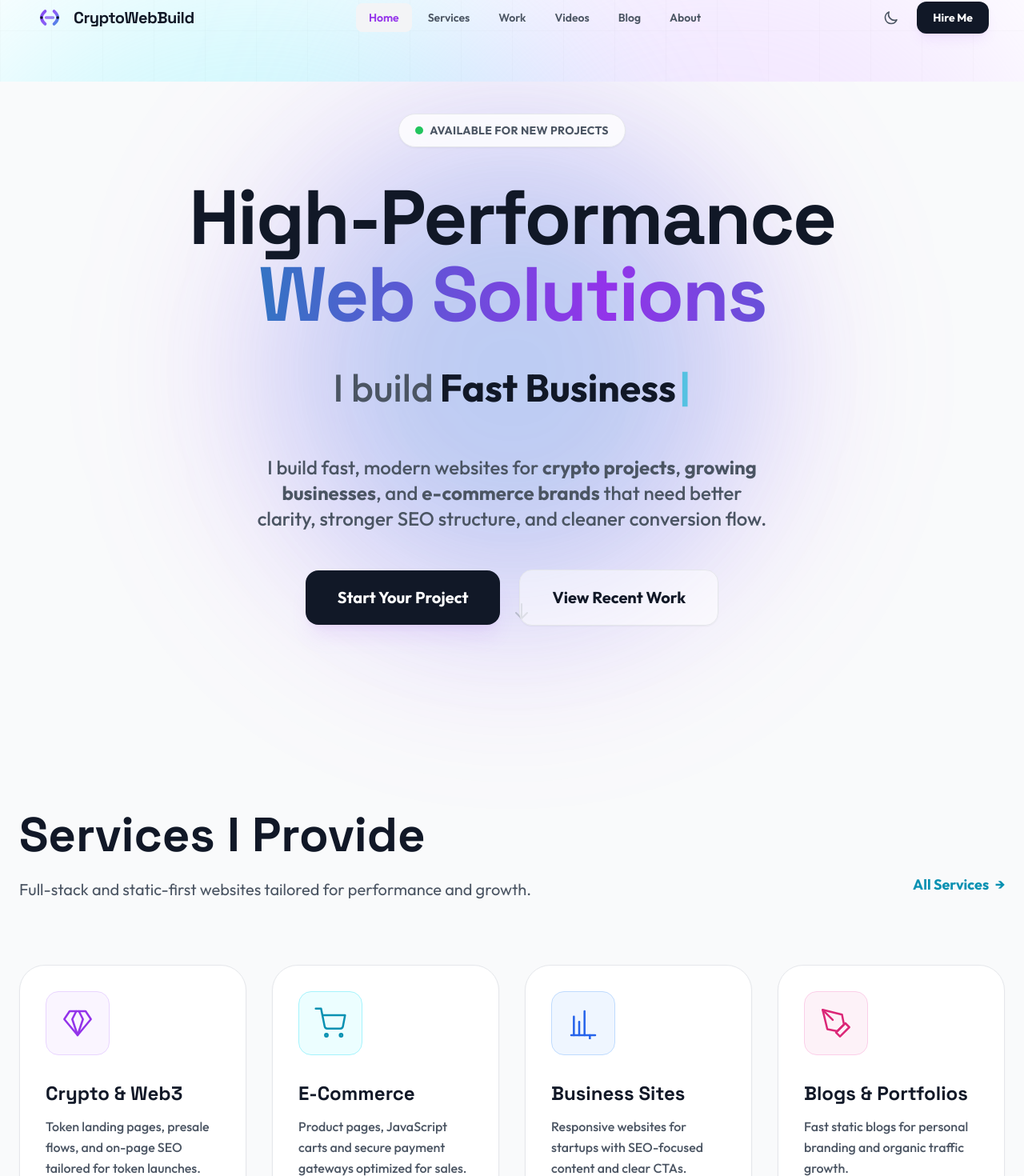
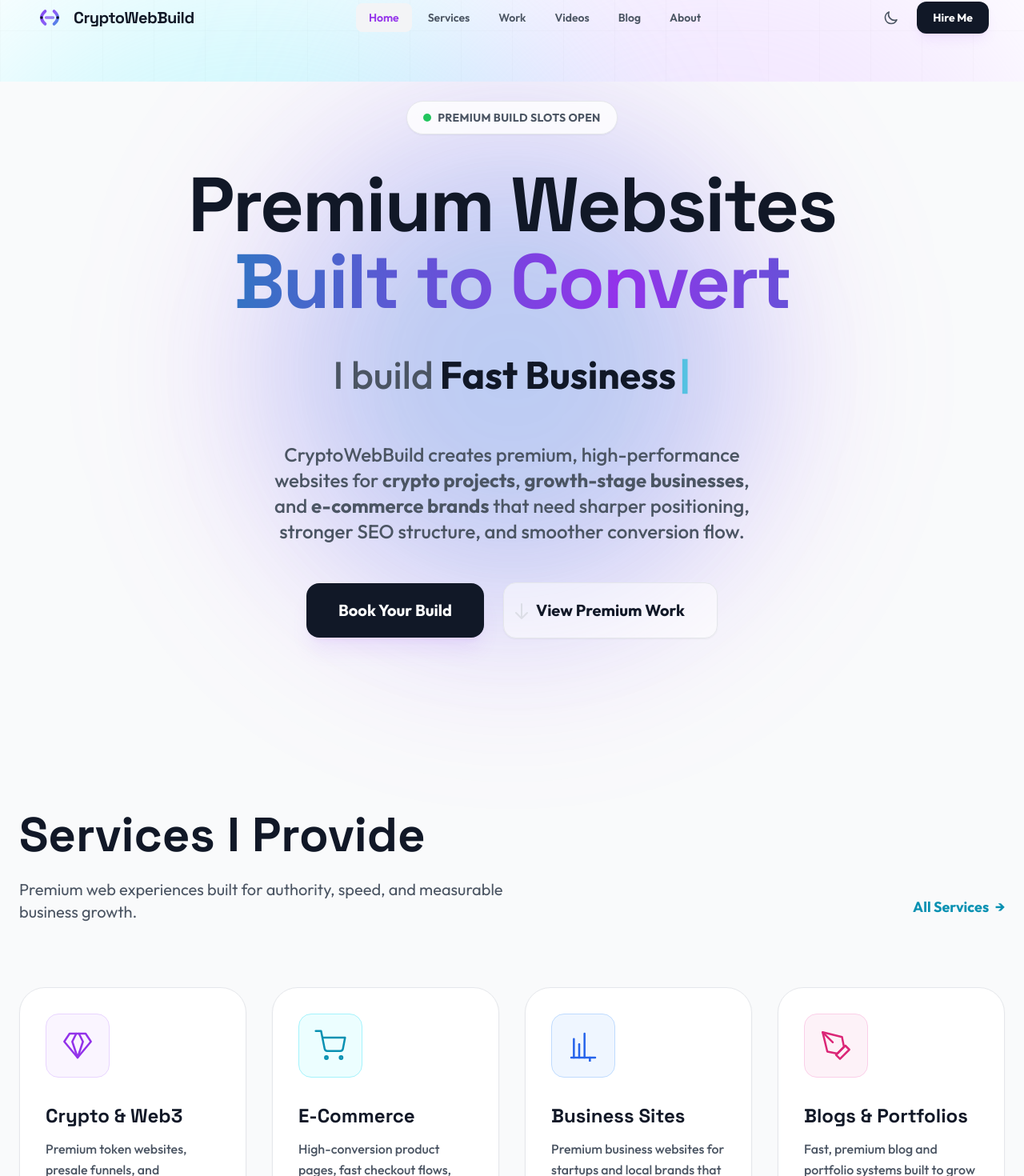
Before and after one commit to cryptowebbuild/CryptoWebBuild-, a React (Vite) app: page / in a window 1280 px wide. Shown: the part 26-1496 px from the top of the page at 80% size. Built offline with nearby package versions, Linux system fonts and the light colour scheme.

Commit message:
Upgrade homepage positioning and improve SEO CTR targets

```diff
--- a/pages/Home.tsx
+++ b/pages/Home.tsx
@@ -60,8 +60,8 @@ const Home: React.FC = () => {
 
       {/* --- SEO Configuration --- */}
       <SEO
-        title="CryptoWebBuild | Fast Websites for Crypto, Business & E-commerce"
-        description="CryptoWebBuild builds fast, modern websites for crypto projects, businesses, and e-commerce brands with strong SEO structure, clean design, and conversion-focused UX."
+        title="CryptoWebBuild | Premium Websites for Crypto, Startups & Growth Brands"
+        description="CryptoWebBuild designs premium, high-performance websites for crypto projects, startups, and growth-focused businesses with stronger SEO, clearer messaging, and conversion-first UX."
         keywords={[
           'Crypto Website Developer',
           'Business Website Developer',
@@ -89,14 +89,14 @@ const Home: React.FC = () => {
               <span className="animate-ping absolute inline-flex h-full w-full rounded-full bg-green-400 opacity-75"></span>
               <span className="relative inline-flex rounded-full h-2.5 w-2.5 bg-green-500"></span>
             </span>
-            <span className="text-xs md:text-sm font-bold text-gray-600 dark:text-gray-300 uppercase tracking-wide">Available for New Projects</span>
+            <span className="text-xs md:text-sm font-bold text-gray-600 dark:text-gray-300 uppercase tracking-wide">Premium Build Slots Open</span>
           </div>
 
           {/* H1 Title */}
           <h1 className="font-display text-5xl sm:text-6xl md:text-8xl font-black tracking-tight mb-8 leading-[1.1] animate-slide-up text-gray-900 dark:text-white text-balance">
-            High-Performance <br/>
+            Premium Websites <br/>
             <span className="text-transparent bg-clip-text bg-gradient-to-r from-purple-600 via-cyan-600 to-purple-600 dark:from-purple-400 dark:via-cyan-400 dark:to-purple-400 bg-[length:200%_auto] animate-shimmer">
-              Web Solutions
+              Built to Convert
             </span>
           </h1>
 
@@ -110,7 +110,7 @@ const Home: React.FC = () => {
           </div>
 
           <p className="text-lg md:text-2xl text-gray-600 dark:text-gray-300 max-w-3xl mx-auto mb-12 leading-relaxed animate-slide-up font-medium text-balance" style={{ animationDelay: '0.4s' }}>
-            I build fast, modern websites for <strong>crypto projects</strong>, <strong>growing businesses</strong>, and <strong>e-commerce brands</strong> that need better clarity, stronger SEO structure, and cleaner conversion flow.
+            CryptoWebBuild creates premium, high-performance websites for <strong>crypto projects</strong>, <strong>growth-stage businesses</strong>, and <strong>e-commerce brands</strong> that need sharper positioning, stronger SEO structure, and smoother conversion flow.
           </p>
 
           <div className="flex flex-col sm:flex-row gap-4 md:gap-6 justify-center items-center w-full sm:w-auto animate-slide-up" style={{ animationDelay: '0.6s' }}>
@@ -118,14 +118,14 @@ const Home: React.FC = () => {
               to="/contact"
               className="relative px-8 py-4 md:px-10 md:py-5 bg-gray-900 text-white dark:bg-white dark:text-black font-bold text-lg md:text-xl rounded-2xl overflow-hidden transition-all active:scale-95 hover:scale-105 shadow-xl shadow-purple-500/10 w-full sm:w-auto flex items-center justify-center"
             >
-              <span className="relative z-10">Start Your Project</span>
+              <span className="relative z-10">Book Your Build</span>
             </Link>
 
             <Link
               to="/projects"
               className="px-8 py-4 md:px-10 md:py-5 text-gray-900 dark:text-white font-bold text-lg md:text-xl rounded-2xl border border-gray-200 dark:border-white/10 bg-white/50 dark:bg-white/5 hover:bg-gray-100 dark:hover:bg-white/10 transition-all active:scale-95 shadow-sm w-full sm:w-auto text-center backdrop-blur-md"
             >
-              View Recent Work
+              View Premium Work
             </Link>
           </div>
         </div>
@@ -144,7 +144,7 @@ const Home: React.FC = () => {
               Services I Provide
             </h2>
             <p className="text-gray-600 dark:text-gray-400 text-lg md:text-xl leading-relaxed">
-              Full-stack and static-first websites tailored for performance and growth.
+              Premium web experiences built for authority, speed, and measurable business growth.
             </p>
           </div>
           <Link to="/services" className="text-cyan-600 dark:text-cyan-400 font-bold text-lg hover:text-cyan-500 transition-colors flex items-center gap-2 group border-b-2 border-transparent hover:border-cyan-500 pb-1">
@@ -164,7 +164,7 @@ const Home: React.FC = () => {
             </div>
             <h3 className="font-display text-2xl font-bold text-gray-900 dark:text-white mb-3">Crypto & Web3</h3>
             <p className="text-gray-600 dark:text-gray-400 text-base leading-relaxed font-medium">
-              Token landing pages, presale flows, and on-page SEO tailored for token launches.
+              Premium token websites, presale funnels, and authority-focused launch pages engineered for trust and speed.
             </p>
           </div>
 
@@ -179,7 +179,7 @@ const Home: React.FC = () => {
             </div>
             <h3 className="font-display text-2xl font-bold text-gray-900 dark:text-white mb-3">E-Commerce</h3>
             <p className="text-gray-600 dark:text-gray-400 text-base leading-relaxed font-medium">
-              Product pages, JavaScript carts and secure payment gateways optimized for sales.
+              High-conversion product pages, fast checkout flows, and premium e-commerce UX designed to lift revenue.
             </p>
           </div>
 
@@ -196,7 +196,7 @@ const Home: React.FC = () => {
             </div>
             <h3 className="font-display text-2xl font-bold text-gray-900 dark:text-white mb-3">Business Sites</h3>
             <p className="text-gray-600 dark:text-gray-400 text-base leading-relaxed font-medium">
-              Responsive websites for startups with SEO-focused content and clear CTAs.
+              Premium business websites for startups and local brands that need stronger trust, SEO, and lead generation.
             </p>
           </div>
 
@@ -211,7 +211,7 @@ const Home: React.FC = () => {
             </div>
             <h3 className="font-display text-2xl font-bold text-gray-900 dark:text-white mb-3">Blogs & Portfolios</h3>
             <p className="text-gray-600 dark:text-gray-400 text-base leading-relaxed font-medium">
-              Fast static blogs for personal branding and organic traffic growth.
+              Fast, premium blog and portfolio systems built to grow authority, rankings, and inbound demand.
             </p>
           </div>
 
--- a/pages/blog/CryptoCost.tsx
+++ b/pages/blog/CryptoCost.tsx
@@ -15,8 +15,8 @@ const CryptoCost: React.FC = () => {
 
   return (
     <BlogPostLayout
-      title="The Real Cost of Building a Crypto Website in 2026"
-      description="Detailed breakdown of Web3 development costs. From high-converting landing pages to secure DEXs. We reveal the hidden costs agencies won't tell you."
+      title="Crypto Website Cost in 2026: Real Pricing for Launch Sites, dApps & Web3 Builds"
+      description="See the real cost of building a crypto website in 2026, from landing pages and presale sites to dApps, audits, infrastructure, and hidden Web3 development costs."
       publishedTime="2026-01-22"
       category="Web3 Development"
       // Note: Read time is auto-calculated (~20-25 min read)
--- a/pages/blog/CryptoMarketingGuide.tsx
+++ b/pages/blog/CryptoMarketingGuide.tsx
@@ -15,8 +15,8 @@ const CryptoMarketingGuide: React.FC = () => {
 
   return (
     <BlogPostLayout
-      title="Crypto Marketing Strategy Guide: Stop Bots, Build Tech"
-      description="The 'Agency-Grade' playbook for organic token growth. Learn how to replace expensive influencers with Technical SEO and On-Chain Loyalty."
+      title="Crypto Marketing Strategy in 2026: SEO, Community Growth & Better Conversion"
+      description="Learn a practical crypto marketing strategy for 2026 using SEO, trust-building, community growth, better website positioning, and lower dependence on hype-based promotion."
       publishedTime="2026-02-10"
       category="Growth & Marketing"
       // Note: Read time is auto-calculated (~30 min read)
--- a/pages/blog/CryptoSEO.tsx
+++ b/pages/blog/CryptoSEO.tsx
@@ -15,8 +15,8 @@ const CryptoSEO: React.FC = () => {
 
   return (
     <BlogPostLayout
-      title="Ultimate Crypto SEO Guide: Rank #1 on Google & AI Search"
-      description="The technical handbook for Web3 SEO. From Programmatic Architecture to Knowledge Graph Optimization. Stop buying traffic, start owning it."
+      title="Crypto SEO Guide for 2026: How Web3 Projects Win Clicks, Rankings & AI Search"
+      description="A practical crypto SEO guide for Web3 teams that want better rankings, stronger click-through rates, and real search visibility across Google, ChatGPT, and AI search engines."
       publishedTime="2026-02-15"
       category="Growth Strategy"
       // Note: Layout calculates readTime automatically (~25-30 min read)
--- a/pages/blog/MemeCoinWebsiteFeatures.tsx
+++ b/pages/blog/MemeCoinWebsiteFeatures.tsx
@@ -15,8 +15,8 @@ const MemeCoinFeatures: React.FC = () => {
 
   return (
     <BlogPostLayout
-      title="5 Must-Have Features for a Meme Coin Website: Viral Guide"
-      description="The ultimate technical and psychological guide to building Meme Coin websites that trigger FOMO, handle viral traffic, and convert visitors."
+      title="5 Must-Have Meme Coin Website Features That Increase Trust & Conversion"
+      description="Discover the most important meme coin website features for trust, speed, mobile UX, conversion, and higher buyer confidence during launch."
       publishedTime="2026-02-20"
       category="Design & UX"
       // Note: Layout calculates readTime automatically (~25-30 min read)
--- a/pages/blog/PresaleGuide.tsx
+++ b/pages/blog/PresaleGuide.tsx
@@ -15,8 +15,8 @@ const PresaleGuide: React.FC = () => {
 
   return (
     <BlogPostLayout
-      title="The Ultimate Crypto Presale Guide: Raise ETH in Minutes"
-      description="The blueprint for token fundraising. Learn the 'Hybrid Launch' strategy, smart contract vesting logic, and how to avoid the post-presale dump."
+      title="Crypto Presale Guide for 2026: Launch Strategy, Trust Signals & Better Conversions"
+      description="A practical crypto presale guide covering launch structure, trust-building, vesting logic, and the website strategy needed to improve presale conversions."
       publishedTime="2026-02-15"
       category="Launch Strategy"
       // Note: Layout calculates readTime automatically (~30-35 min read)
--- a/pages/blog/SolanaMemeCoinGuide.tsx
+++ b/pages/blog/SolanaMemeCoinGuide.tsx
@@ -30,8 +30,8 @@ const SolanaMemeCoinGuide: React.FC = () => {
 
   return (
     <BlogPostLayout
-      title="How to Launch a Solana Meme Coin: Advanced Tech Guide"
-      description="The definitive 6,000-word manual for Solana developers. Covers Token-2022, Meteora Liquidity Pools, Jito Bundles, and building a cult community."
+      title="How to Launch a Solana Meme Coin in 2026: Strategy, Liquidity & Website Setup"
+      description="Learn how to launch a Solana meme coin in 2026 with the right website, liquidity setup, Token-2022 strategy, anti-sniper planning, and growth structure."
       publishedTime="2026-02-22"
       category="Solana Development"
       // Note: Layout calculates readTime automatically (~30-35 min read)
```
